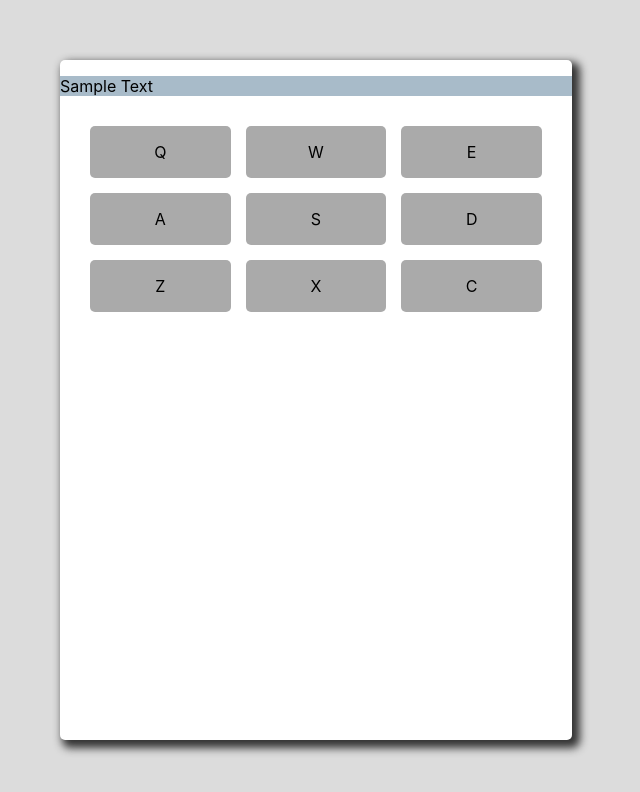
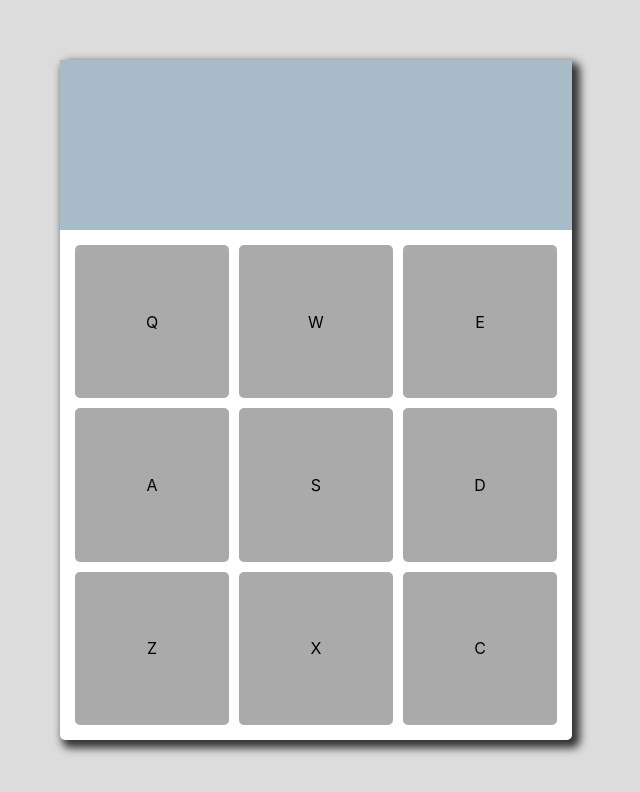
Before and after one commit to nataliecardot/beat-machine, a React (Create React App) app: page / in a window 1280 px wide. Shown: the top 792 px of the page, without its empty margins (324-964 px from the left). Built offline with nearby package versions, Linux system fonts and the light colour scheme.

Commit message:
Fix: Add missing CSS declaration

```diff
--- a/src/App.css
+++ b/src/App.css
@@ -14,6 +14,7 @@
   border-radius: 5px;
   box-shadow: 5px 5px 8px 3px #333;
   background-color: #fff;
+  display: grid;
   grid-template-rows: 1fr 3fr;
   grid-template-areas:
     "display"
@@ -31,8 +32,8 @@
   grid-area: drum-pads;
   display: grid;
   grid-template-columns: repeat(3, 1fr);
-  grid-gap: 15px;
-  margin: 30px;
+  grid-gap: 10px;
+  margin: 15px;
 }
 
 .drum-pad {
--- a/src/App.js
+++ b/src/App.js
@@ -20,9 +20,6 @@ const App = () => {
     <div className="App">
       <div className="drum-machine">
         <div className="display">
-          <p>
-            Sample Text
-          </p>
         </div>
         <div className="drum-pads">
           {sounds.map(sound => (
```
